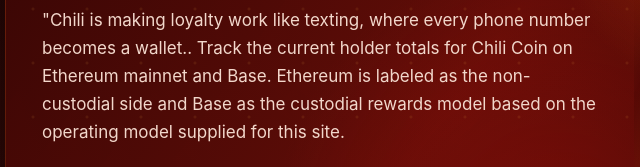
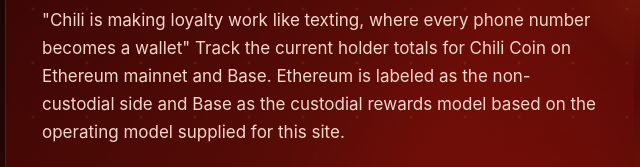
Before and after one commit to jhiconx/chili-coin-live-tracker, a website: page index.html in a window 1280 px wide. Shown: the part 341-508 px from the top of the page, 309-949 px from the left. Drawn offline with Linux system fonts and the light colour scheme; no server answers.

Commit message:
Correct paragraph formatting in index.html
Fixed a formatting issue in the description paragraph.

```diff
--- a/index.html
+++ b/index.html
@@ -64,7 +64,7 @@
         <div class="hero-copy">
           <div class="eyebrow"><span class="live-dot"></span>On-chain Chili intelligence</div>
           <h1>Live Wallet <span>Tracker</span></h1>
-          <p>"Chili is making loyalty work like texting, where every phone number becomes a wallet..  Track the current holder totals for Chili Coin on Ethereum mainnet and Base. Ethereum is labeled as the non-custodial side and Base as the custodial rewards model based on the operating model supplied for this site.</p>
+          <p>"Chili is making loyalty work like texting, where every phone number becomes a wallet"  Track the current holder totals for Chili Coin on Ethereum mainnet and Base. Ethereum is labeled as the non-custodial side and Base as the custodial rewards model based on the operating model supplied for this site.</p>
           <div class="hero-meta">
             <span id="connectionStatus" class="connection-pill loading">Connecting to live sources…</span>
             <span id="lastUpdated">Not updated yet</span>
```
